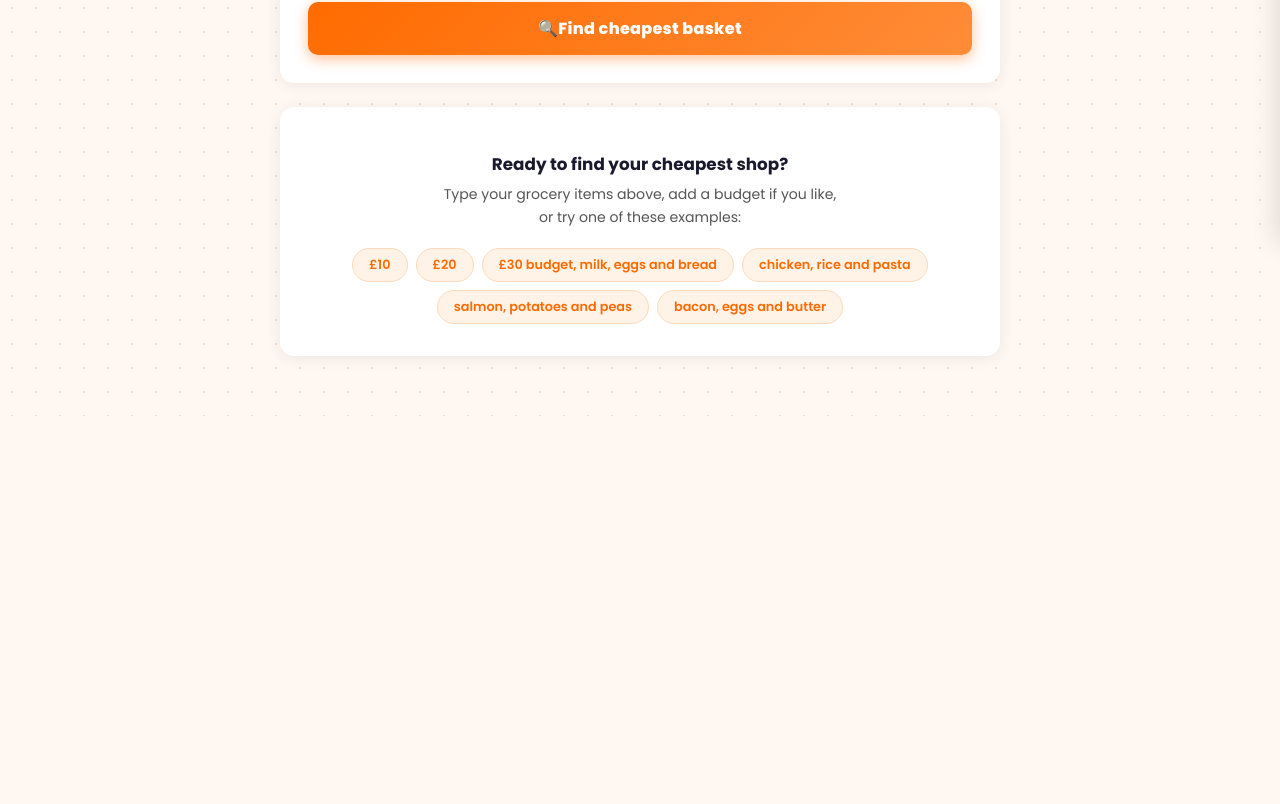
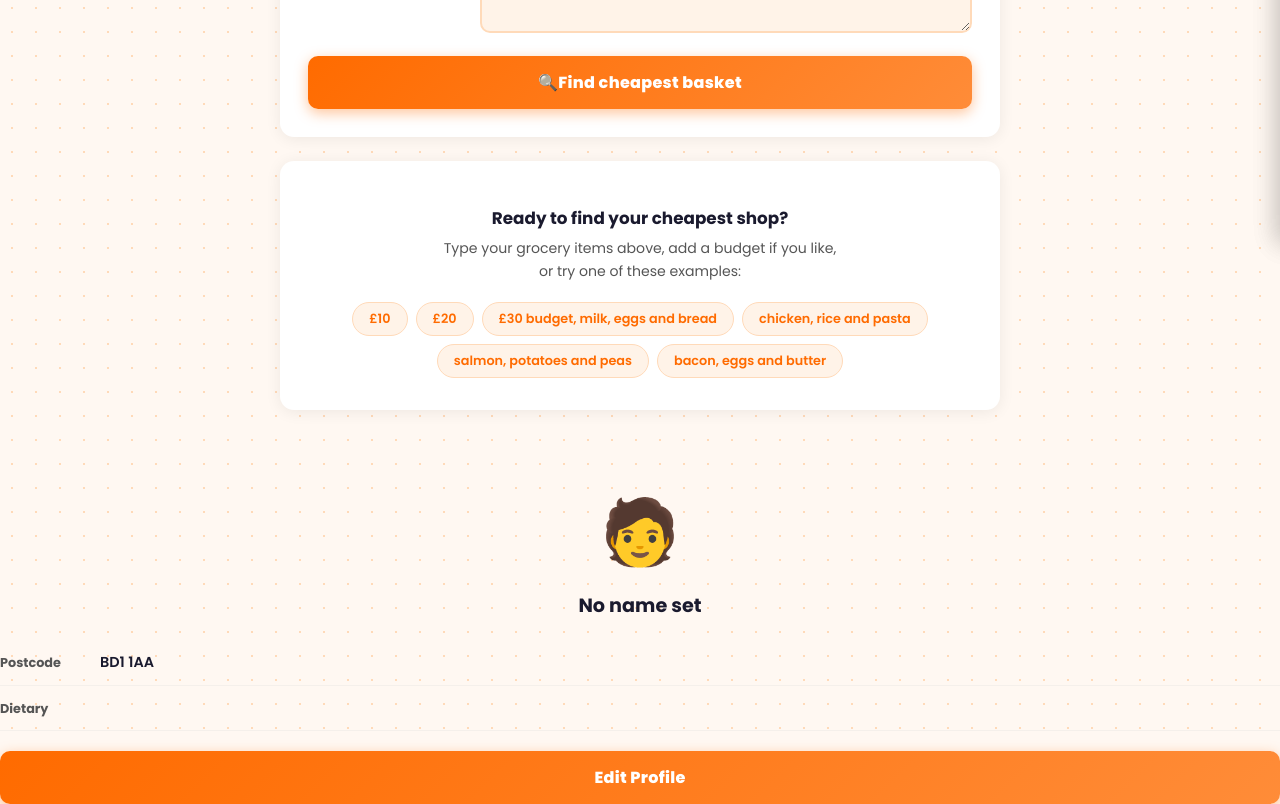
Before and after one commit to Esiawfor/ShopQuick-Enterprise-Pro, a React (Create React App) app in the folder Software/: page / in a window 1280 px wide. Shown: the part 556-1360 px from the top of the page. Before the commit the page ends 972 px from the top, so only its background shows below. Built offline with nearby package versions, Linux system fonts and the light colour scheme.

Commit message:
Add files via upload

```diff
--- a/Software/src/App.css
+++ b/Software/src/App.css
@@ -680,3 +680,79 @@ body {
   opacity: 1;
   transform: scale(1.2);
 }
+
+.profile-avatar-display {
+  font-size: 4rem;
+  text-align: center;
+  margin: 16px 0 10px;
+  animation: bounce 2s ease-in-out infinite;
+}
+
+.profile-name {
+  text-align: center;
+  font-size: 1.2rem;
+  font-weight: 700;
+  color: var(--text-dark);
+  margin-bottom: 20px;
+}
+
+.profile-info-row {
+  display: flex;
+  align-items: flex-start;
+  gap: 10px;
+  padding: 12px 0;
+  border-bottom: 1px solid #F5F0EB;
+}
+
+.profile-info-label {
+  font-size: 0.8rem;
+  font-weight: 700;
+  color: var(--text-mid);
+  min-width: 90px;
+  padding-top: 2px;
+}
+
+.profile-info-value {
+  font-size: 0.9rem;
+  font-weight: 600;
+  color: var(--text-dark);
+}
+
+.profile-dietary-tags {
+  display: flex;
+  flex-wrap: wrap;
+  gap: 6px;
+}
+
+.avatar-picker {
+  display: flex;
+  flex-wrap: wrap;
+  gap: 10px;
+  margin-bottom: 4px;
+}
+
+.avatar-option {
+  font-size: 1.6rem;
+  width: 48px;
+  height: 48px;
+  border-radius: 50%;
+  border: 2px solid var(--orange-border);
+  background: var(--orange-pale);
+  cursor: pointer;
+  transition: transform 0.15s ease, border-color 0.15s;
+  display: flex;
+  align-items: center;
+  justify-content: center;
+}
+
+.avatar-option:hover {
+  transform: scale(1.1);
+  border-color: var(--orange-main);
+}
+
+.avatar-selected {
+  border-color: var(--orange-main);
+  background: white;
+  box-shadow: 0 0 0 3px rgba(255, 107, 0, 0.25);
+  transform: scale(1.1);
+}
--- a/Software/src/App.js
+++ b/Software/src/App.js
@@ -4,6 +4,9 @@ import {useState, useEffect} from 'react';
 import { processShoppingRequest } from './logic/basketEngine';
 import './App.css'
 
+const AVATAR_OPTIONS = ['👩', '👨'];
+
+const DIETARY_OPTIONS = ['Vegetarian', 'Vegan', 'Gluten-Free', 'Dairy-Free', 'Halal']
 function App() {
   // stores whatever the user has typed in the serch box
   const [query, setQuery] = useState('');
@@ -22,12 +25,50 @@ function App() {
 
   const [isDrawerOpen, setIsDrawerOpen] = useState(false);
 
+
+
+  const [profile, setProfile] = useState({
+    name: '',
+    avatar: '🧑',
+    dietary: [],
+    postcode: 'BD1 1AA',
+  });
+
+  const [isProfileOpen, setIsProfileOpen] = useState(false);
+
+  const[isEditingProfile, setIsEditingProfile] = useState(false);
+
+  const[profileDraft, setProfileDraft] = useState({ ...profile});
   useEffect(() => {
-    const saved = localStorage.getItem('shopquick_lists');
-    if(saved) {
-      setSavedLists(JSON.parse(saved));
+    const savedRaw = localStorage.getItem('shopquick_lists');
+    if(savedRaw) setSavedLists(JSON.parse(savedRaw));
+
+    const savedProfile = localStorage.getItem('shopquick_profile');
+    if(savedProfile){
+      const parsed = JSON.parse(savedProfile);
+      setProfile(parsed);
+      setProfileDraft(parsed);
+
+      if (parsed.postcode) setPostcode(parsed.postcode);
     }
   }, []);
+
+  const handleSaveProfile = () => {
+    setProfile(profileDraft);
+    localStorage.getItem('shopquick_profile', JSON.stringify(profileDraft));
+    if(profileDraft.postcode) setPostcode(profileDraft.postcode);
+    setIsEditingProfile(false);
+  };
+
+  const handleToggleDietary = (option) => {
+    setProfileDraft(prev => {
+      const already = prev.dietary.includes(option);
+      return{
+        ...prev,
+        dietary: already ? prev.dietary.filter(d => d !== option) : [...prev.dietary, option],
+      };
+    });
+  };
 
   const EXAMPLES = [
     '£10',
@@ -63,7 +104,7 @@ function App() {
 
   const handleReset = () => {
     setQuery('');
-    setPostcode('BD1 1AA');
+    setPostcode(profile.postcode || 'BD1 1AA');
     setResult(null);
     setLoading(false);
   };
@@ -71,9 +112,7 @@ function App() {
   const handleSaveList = () => {
     const newEntry = {
       id: Date.now(),
-      mealType,
-      query,
-      result,
+      mealType, query, result,
       savedAt: new Date().toLocaleDateString('en-GB')
     };
 
@@ -137,13 +176,21 @@ function App() {
         <p className='app-subtitle'>
           Tell us what you need and we'll find the cheapest basket near you.
         </p>
+        <div className='header-buttons'>
+          <button className='drawer-trigger' onClick={() => setIsProfileOpen(true)}>
+            <span>{profile.avatar}</span>
+            {profile.name ? profile.name : 'My Profile'}
+          </button>
+
           <button className='drawer-trigger' onClick={() => setIsDrawerOpen(true)}>
-          Saved Lists {savedLists.length > 0 && (
+            Saved Lists
+            {savedLists.length > 0 && (
               <span className='saved-count'>{savedLists.length}</span>
             )}
           </button>
+        </div>
       </header>
-
+                        {/*      Main Content */     }
       <div className='app-wrapper'>
 
       <div className='search-card'>
@@ -164,6 +211,8 @@ function App() {
           ))}
         </div>
       </div>
+
+
         <div className='input-group'>
           <input
           className='postcode-input'
@@ -180,8 +229,7 @@ function App() {
           rows={3}
           style={{paddingRight: '48px'}}
           />
-        </div>
-        </div>
+
 
         <button
         onClick={handleVoiceInput}
@@ -190,18 +238,21 @@ function App() {
         >
           {isListening ? '🔴' : '🎤'}
         </button>
-
+        </div>
+        </div>
         <button className='search-button' onClick={handleSearch}>
           🔍Find cheapest basket
           </button>
       </div>
 
+      {/*   loading state   */}
       {loading && (
         <div className='loading-box'>
           <div className='spinner'></div>
           <p> Comparing prices across 5 supermarkets... </p>
           </div>
       )}
+
       {/* this is for empty state, any items that havent been added in */}
       {!loading && !result && (
         <div className='empty-state'>
@@ -314,8 +365,124 @@ function App() {
     )}
     </div>
       )}
+      </div>
+
+
+      {isProfileOpen && (
+        <div className='drawer-overlay' onClick={() => {
+          setIsProfileOpen(false);
+          setIsEditingProfile(false);
+          setProfileDraft({ ...profile});
+        }} />
+      )}
+
+      <div className={`saved-drawer ${isProfileOpen ? 'drawer-open' : ''}`}>
+        <div className='drawer-header'>
+          <h2>My Profile</h2>
+          <button className='drawer-close' onClick={() => {
+            setIsProfileOpen(false);
+            setIsEditingProfile(false);
+            setProfileDraft({ ...profile});
+          }}>x</button>
+        </div>
+      </div>
+
+
+      {/* View Mode */}
+      {!isEditingProfile && (
+        <div className='profile-view'>
+
+          <div className='profile-avatar-display'>{profile.avatar}</div>
+
+          <h3 className='profile-name'>
+            {profile.name || 'No name set'}
+          </h3>
+
+          <div className='profile-info-row'>
+            <span className='profile-info-label'> Postcode</span>
+            <span className='profile-info-value'>{profile.postcode || '-'}</span>
+          </div>
+
+          <div className='profile-info-row'>
+            <span className='profile-info-label'>Dietary</span>
+            <div className='profile-dietary-tags'>
+              {profile.dietary.length > 0 ? profile.dietary.map(d => (
+                <span key={d} className='item-tag'>{d}</span>
+              ))
+              : <span style={{ color: 'var(--text-mid)', fontSize: '0.85rem'}}></span>
+            }
+            </div>
+          </div>
+
+          <button className='search-button' style={{ marginTop: '20px'}}
+          onClick={() => setIsEditingProfile(true)}>
+            Edit Profile
+          </button>
+        </div>
+      )}
+
+      {/* Edit Mode */}
+      {isEditingProfile && (
+        <div className='profile-edit'>
+
+          {/* Choose Avatar */}
+          <p className='search-card-label' style={{ marginBottom: '10px'}}>Choose your avatar</p>
+          <div className='avatar-picker'>
+            {AVATAR_OPTIONS.map(emoji => (
+              <button key={emoji} className={`avatar-option ${profileDraft.avatar === emoji ? 'avatar-selected' : ''}`}
+              onClick={() => setProfileDraft(prev => ({ ...prev, avatar:emoji }))}
+            > {emoji}
+            </button>
+            ))}
+          </div>
+
+          <p className='search-card-label' style={{ marginBottom: '18px', marginBottom: '6px'}}>Your Name</p>
+          <input className='postcode-input'
+          style={{ width: '100%'}}
+          value={profileDraft.name}
+          onChange={(e) => setProfileDraft(prev => ({ ...prev, name: e.target.value}))}
+          placeholder='e.g. Mark'
+          />
+
+          <p className='search-card-label' style={{ marginTop: '18px', marginBottom: '6px'}}>Default Postcode</p>
+          <input className='postcode-input'
+          style={{ width: '100%'}}
+          value={profileDraft.postcode}
+          onChange={(e) => setProfileDraft(prev => ({ ...prev, postcode: e.target.value}))}
+          placeholder='e.g. BD1 1AA'
+          />
+
+          <p className='search-card-label' style={{ marginTop: '18px', marginBottom: '10px'}}>Dietary Preferences</p>
+          <div className='meal-options' style={{ flexWrap: 'wrap' }}>
+            {DIETARY_OPTIONS.map(option => (
+              <button
+              key={option}
+              className={`meal-btn ${profileDraft.dietary.includes(option) ? 'meal-btn-active' : ''}`}
+              onClick={() => handleToggleDietary(option)}
+              >
+                {option}
+              </button>
+            ))}
+          </div>
+
+
+          {/* Save and Cancel button */}
+          <button className='search-button' style={{marginTop: '24px'}}
+          onClick={handleSaveProfile}>
+            Save Profile
+          </button>
+          <button className='save-button' style={{ marginTop: '10px'}}
+          onClick={() => {
+            setIsEditingProfile(false);
+            setProfileDraft({ ...profile});
+          }}>
+            Cancel
+          </button>
 
         </div>
+      )}
+
+
 
       {isDrawerOpen && (
         <div className='drawer-overlay' onClick={() => setIsDrawerOpen(false)} />
```
Lines whose indentation alone changed are shown as unchanged.
